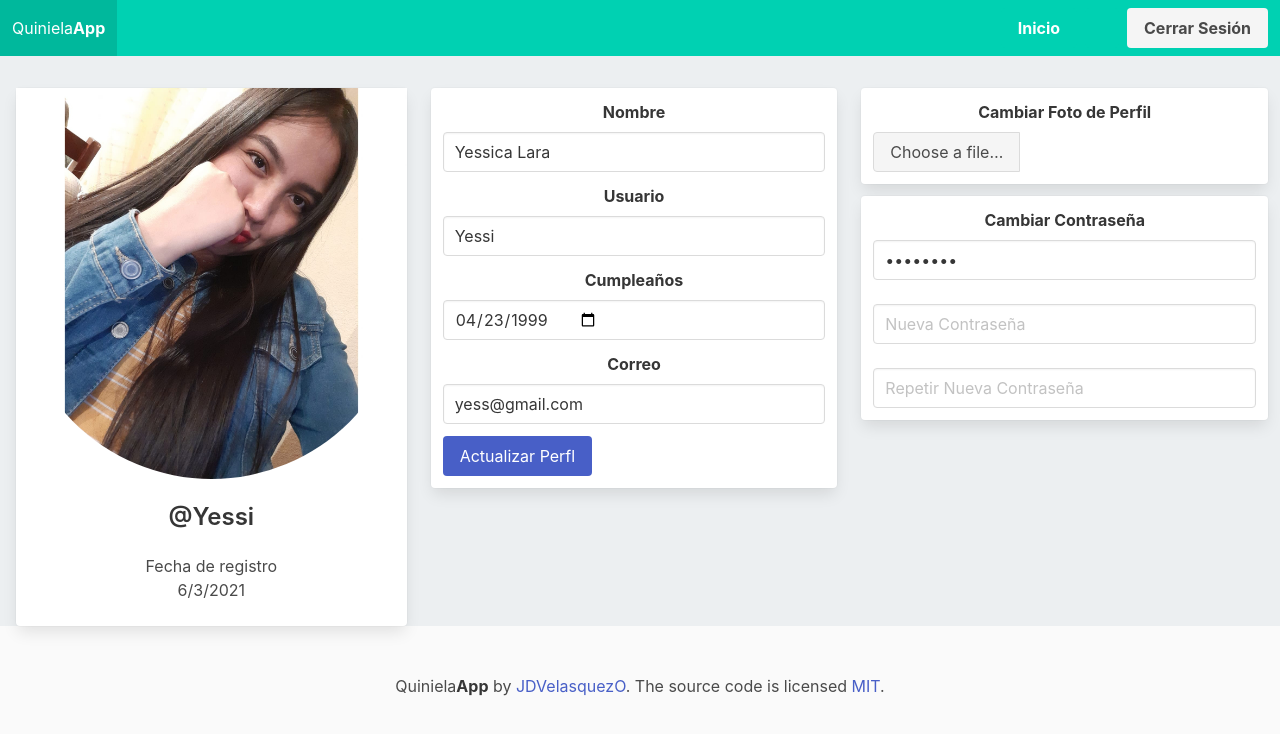
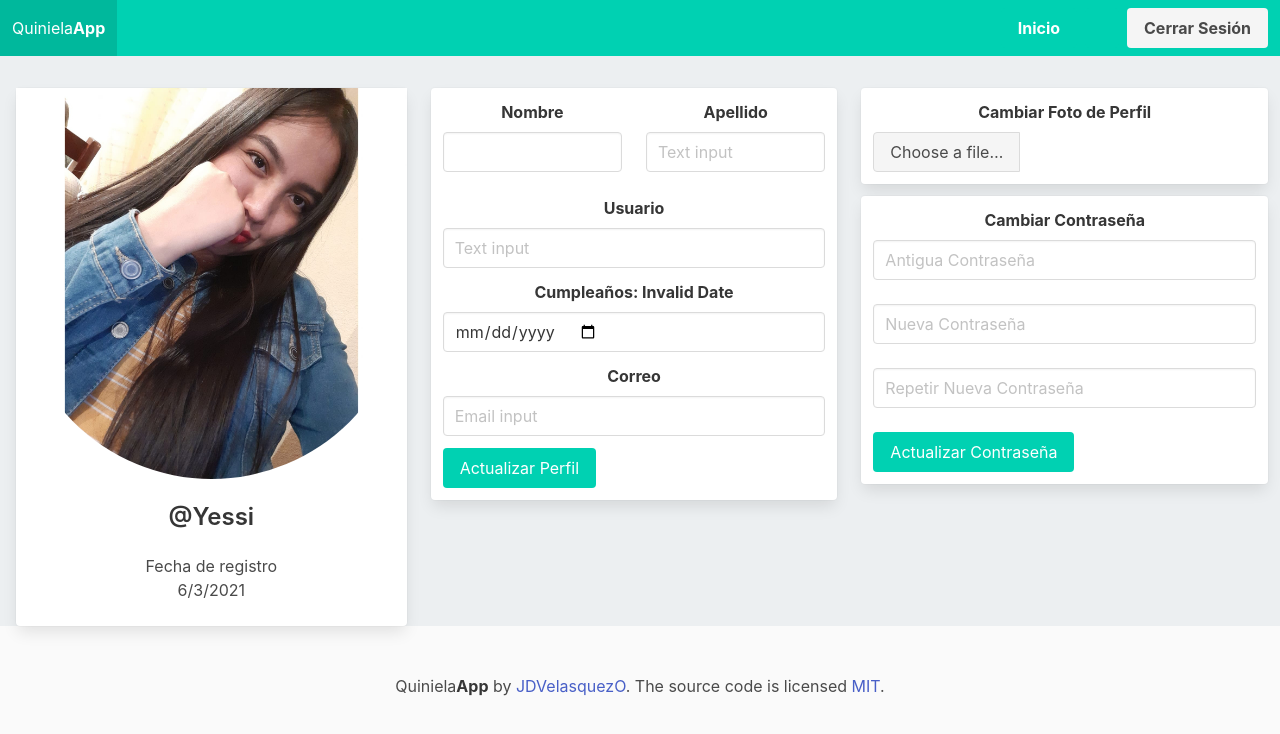
Before and after one commit to JDVelasquezO/MIA_Project2_Client, a React (Create React App) app: page /profile in a window 1280 px wide. Shown: the top 734 px of the page. Built offline with nearby package versions, Linux system fonts and the light colour scheme; no server answers.

Commit message:
Update profile

```diff
--- a/src/App.tsx
+++ b/src/App.tsx
@@ -14,6 +14,10 @@ function App() {
   const [name, setName] = useState('');
   const [role, setRole] = useState(0);
   const [idUser, setIdUser] = useState(0);
+  const [first, setFirst] = useState('');
+  const [last, setLast] = useState('');
+  const [birth, setBirth] = useState('');
+  const [email, setEmail] = useState('');
 
   useEffect(() => {
       (
@@ -27,6 +31,10 @@ function App() {
               setName(content.Username);
               setRole(content.IdRol);
               setIdUser(content.Id);
+              setFirst(content.First);
+              setLast(content.Last);
+              setBirth(content.DateBirth);
+              setEmail(content.Email);
           }
       )();
   });
@@ -41,7 +49,9 @@ function App() {
                 <Route exact path='/login' component={ () => <Login setName={setName} /> } />
                 <Route exact path='/home' component={ () => <Home name={name} role={role} /> } />
                 <Route exact path='/subs' component={ () => <Subscription name={name} role={role} idUser={idUser} /> } />
-                <Route exact path='/profile' component={Profile} />
+                <Route exact path='/profile'
+                       component={ () => <Profile first={first} last={last} username={name}
+                                                  birth={birth} email={email} /> } />
             </main>
           <Footer />
       </BrowserRouter>
--- a/src/components/ChangePhoto.tsx
+++ b/src/components/ChangePhoto.tsx
@@ -1,6 +1,36 @@
-import React from 'react';
+import React, {SyntheticEvent, useState} from 'react';
 
 const ChangePhoto = () => {
+    const [oldPass, setOldPass] = useState('');
+    const [newPass, setNewPass] = useState('');
+    const [newRepeat, setNewPassRepeat] = useState('');
+
+    const updatePassword = async (e: SyntheticEvent) => {
+        e.preventDefault();
+
+        if (newPass !== newRepeat) {
+            alert("Las contraseñas son diferentes");
+            return;
+        }
+
+        const res = await fetch('http://localhost:8000/quinielas.io/updatePass', {
+            method: 'PUT',
+            headers: {
+                'Content-Type': 'application/json'
+            },
+            credentials: 'include',
+            body: JSON.stringify({
+                oldPass, newPass
+            })
+        });
+        const content = await res.json();
+        if (content == "not success") {
+            alert("La antigua contraseña no existe");
+        } else {
+            window.location.href = '/profile';
+        }
+    }
+
     return (
         <div className={'container'}>
             <div className='card mt-3 p-3'>
@@ -21,20 +51,28 @@ const ChangePhoto = () => {
                 </div>
             </div>
 
-            <div className='card mt-3 p-3'>
+            <form onSubmit={updatePassword} className='card mt-3 p-3'>
                 <div className="field">
                     <label className="label">Cambiar Contraseña</label>
                     <div className="control">
-                        <input className="input" type="password" placeholder="Antigua Contraseña" value='12345678' />
+                        <input className="input" type="password" placeholder="Antigua Contraseña"
+                           onChange={e => setOldPass(e.target.value)} />
                     </div><br />
                     <div className="control">
-                        <input className="input" type="password" placeholder="Nueva Contraseña" />
+                        <input className="input" type="password" placeholder="Nueva Contraseña"
+                               onChange={e => setNewPass(e.target.value)} />
                     </div><br />
                     <div className="control">
-                        <input className="input" type="password" placeholder="Repetir Nueva Contraseña" />
+                        <input className="input" type="password" placeholder="Repetir Nueva Contraseña"
+                            onChange={e => setNewPassRepeat(e.target.value)} />
+                    </div><br />
+                    <div className="field is-grouped">
+                        <div className="control">
+                            <input className="button is-primary" type="submit" value="Actualizar Contraseña" />
+                        </div>
                     </div>
                 </div>
-            </div>
+            </form>
         </div>
     );
 };
--- a/src/components/FormProfile.tsx
+++ b/src/components/FormProfile.tsx
@@ -1,41 +1,82 @@
-import React from 'react';
+import React, {SyntheticEvent, useState} from 'react';
 
-const FormProfile = () => {
+const FormProfile = (props: { first: string, last: string, username: string, birth: string, email: string }) => {
+    const [first, setFirst] = useState('');
+    const [last, setLast] = useState('');
+    const [username, setUsername] = useState('');
+    const [birth, setBirth] = useState('');
+    const [email, setEmail] = useState('');
+
+    let date = new Date(props.birth);
+
+    const uploadProfile = async (e: SyntheticEvent) => {
+        e.preventDefault();
+        await fetch('http://localhost:8000/quinielas.io/updateUser', {
+            method: 'PUT',
+            headers: {
+                'Content-Type': 'application/json'
+            },
+            credentials: 'include',
+            body: JSON.stringify({
+                "username": (username) ? username : props.username,
+                "first": (first) ? first : props.first,
+                "last": (last) ? last : props.last,
+                "birth": props.birth,
+                "email": (email) ? email : props.email
+            })
+        });
+        window.location.href = '/profile';
+    }
+
     return (
-        <div className="card mt-3 p-3">
-            <div className="field">
-                <label className="label">Nombre</label>
-                <div className="control">
-                    <input className="input" type="text" placeholder="Text input" value='Yessica Lara' />
+        <form onSubmit={uploadProfile} className="card mt-3 p-3">
+            <div className="field columns">
+                <div className='column'>
+                    <label className="label">Nombre</label>
+                    <div className="control">
+                        <input className="input" type="text" defaultValue={props.first}
+                            onChange={e => setFirst(e.target.value)} />
+                    </div>
+                </div>
+
+                <div className='column'>
+                    <label className="label">Apellido</label>
+                    <div className="control">
+                        <input className="input" type="text" placeholder="Text input" defaultValue={props.last}
+                               onChange={e => setLast(e.target.value)}/>
+                    </div>
                 </div>
             </div>
 
             <div className="field">
                 <label className="label">Usuario</label>
                 <div className="control">
-                    <input className="input" type="text" placeholder="Text input" value="Yessi" />
+                    <input className="input" type="text" placeholder="Text input" defaultValue={props.username}
+                           onChange={e => setUsername(e.target.value)}/>
                 </div>
             </div>
 
             <div className="field">
-                <label className='label'>Cumpleaños</label>
+                <label className='label'>Cumpleaños: {date.toLocaleDateString()}</label>
                 <div className='control'>
-                    <input className="input" type='date' value='1999-04-23' />
+                    <input className="input" type='date'
+                           onChange={e => setBirth(e.target.value)} />
                 </div>
             </div>
 
             <div className="field">
                 <label className="label">Correo</label>
                 <div className="control">
-                    <input className="input" type="email" placeholder="Email input" value="yess@gmail.com" />
+                    <input className="input" type="email" placeholder="Email input" defaultValue={props.email}
+                           onChange={e => setEmail(e.target.value)}/>
                 </div>
             </div>
             <div className="field is-grouped">
                 <div className="control">
-                    <button className="button is-link">Actualizar Perfl</button>
+                    <input className="button is-primary" type="submit" value="Actualizar Perfil" />
                 </div>
             </div>
-        </div>
+        </form>
     );
 };
 
--- a/src/components/Membership.tsx
+++ b/src/components/Membership.tsx
@@ -20,7 +20,7 @@ const Membership = (props: {idMembresia: number, type: string, price: number, id
             })
         });
         const content = await res.json();
-        window.location.href = 'http://localhost:3001/subs';
+        window.location.href = '/subs';
         console.log(content);
     }
 
--- a/src/components/Navbar.tsx
+++ b/src/components/Navbar.tsx
@@ -48,13 +48,6 @@ const Navbar = (props: {name: string, setName: (name: string) => void}) => {
                 <Link className="navbar-item" to="/">
                     <h1>Quiniela<b>App</b></h1>
                 </Link>
-
-                <a role="button" className="navbar-burger" aria-label="menu" aria-expanded="false"
-                   data-target="navbarBasicExample">
-                    <span aria-hidden="true"></span>
-                    <span aria-hidden="true"></span>
-                    <span aria-hidden="true"></span>
-                </a>
             </div>
 
             <div id="navbarBasicExample" className="navbar-menu">
--- a/src/components/PhotoProfile.tsx
+++ b/src/components/PhotoProfile.tsx
@@ -9,8 +9,7 @@ const PhotoProfile = () => {
             <div className="card-image">
                 <figure className="image is-1by1">
                     <img className='is-rounded'
-                         src={Yessi}
-                         alt="Placeholder image"/>
+                         src={Yessi}/>
                 </figure>
             </div>
             <div className="card-content">
--- a/src/pages/User/Profile.tsx
+++ b/src/pages/User/Profile.tsx
@@ -1,16 +1,23 @@
-import React from 'react';
+import React, {useState} from 'react';
 import PhotoProfile from "../../components/PhotoProfile";
 import FormProfile from "../../components/FormProfile";
 import ChangePhoto from "../../components/ChangePhoto";
 
-const Profile = () => {
+const Profile = (props: { first: string, last: string, username: string, birth: string, email: string }) => {
+    const [username, setUsername] = useState('');
+    const [email, setEmail] = useState('');
+    const [first, setFirst] = useState('');
+    const [last, setLast] = useState('');
+    const [birth, setBirth] = useState('');
+
     return (
         <div className='columns mt-2'>
             <div className={'column'}>
                 <PhotoProfile />
             </div>
             <div className={'column'}>
-                <FormProfile />
+                <FormProfile birth={props.birth} email={props.email} first={props.first}
+                             last={props.last} username={props.username} />
             </div>
             <div className={'column mr-3'}>
                 <ChangePhoto />
```
